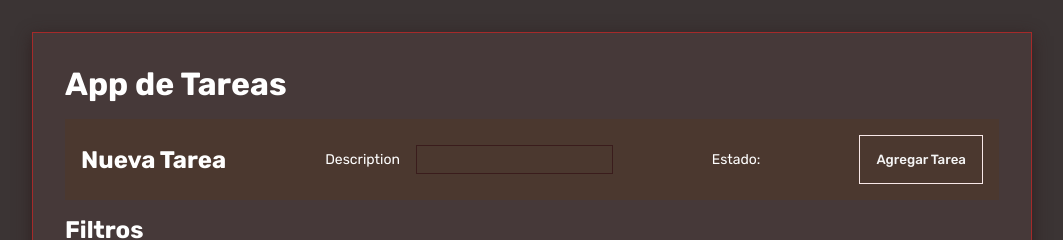
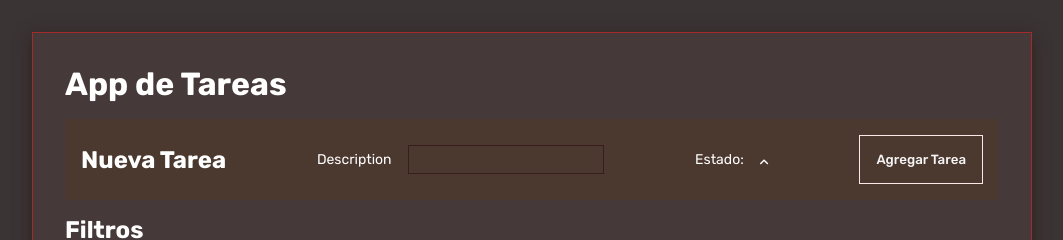
Before and after one commit to pablex72/task-manager-angular, an Angular app: page / in a window 1280 px wide. Shown: the top 240 px of the page, without its empty margins (108-1171 px from the left). Built offline with nearby package versions, Linux system fonts and the light colour scheme.

Commit message:
adicionando dropdown component

```diff
--- /dev/null
+++ b/src/app/components/dropdown/components/arrow.component.scss
@@ -0,0 +1,9 @@
+.svg {
+    transition-duration: 0.3s;
+    transform: rotate(0deg);
+}
+
+.active {
+    transition-duration: 0.3s;
+    transform: rotate(180deg);
+}
--- /dev/null
+++ b/src/app/components/dropdown/components/arrow.component.ts
@@ -0,0 +1,25 @@
+import { CommonModule } from '@angular/common';
+import { Component, Input } from '@angular/core';
+
+@Component({
+  standalone: true,
+  selector: 'app-arrow',
+  imports: [CommonModule],
+
+  template: ` <svg
+    [ngClass]="{ svg: !open, active: open }"
+    width="9"
+    height="6"
+    viewBox="0 0 9 6"
+    fill="#2c2c2c"
+  >
+    <path
+      d="M1.2505 5.07401L4.08408 2.26019L6.91767 5.07401C7.20249 5.35684 7.66258 5.35684 7.9474 5.07401C8.23222 4.79118 8.23222 4.33429 7.9474 4.05146L4.5953 0.722746C4.31048 0.439914 3.85039 0.439914 3.56557 0.722746L0.213471 4.05146C-0.0713481 4.33429 -0.0713482 4.79118 0.21347 5.07401C0.498289 5.34959 0.965684 5.35684 1.2505 5.07401Z"
+      fill="white"
+    ></path>
+  </svg>`,
+  styleUrls: ['./arrow.component.scss'],
+})
+export class ArrowComponent {
+  @Input() open?: boolean;
+}
--- /dev/null
+++ b/src/app/components/dropdown/dropdown.component.css
@@ -0,0 +1,3 @@
+:host {
+  display: block;
+}
--- /dev/null
+++ b/src/app/components/dropdown/dropdown.component.html
@@ -0,0 +1,25 @@
+<div class="selectContainer">
+  <div (click)="toggleDropdown()" class="select">
+    <ng-container *ngIf="optionSelected?.name; else placeholderTemplate">
+      <p class="option-select">
+        <span>{{ optionSelected.name }}</span>
+      </p>
+    </ng-container>
+    <app-arrow />
+  </div>
+  <div class="options" *ngIf="open">
+    <div
+      *ngFor="let option of options"
+      class="options"
+      (click)="selectOption(option)"
+    >
+      <span>
+        {{ option.name }}
+      </span>
+    </div>
+  </div>
+</div>
+
+<ng-template #placeholderTemplate>
+  <span class="withOpacity"> {{ placeholder }}</span>
+</ng-template>
--- /dev/null
+++ b/src/app/components/dropdown/dropdown.component.ts
@@ -0,0 +1,26 @@
+import { ChangeDetectionStrategy, Component, EventEmitter, Input, Output } from '@angular/core';
+import { BrowserModule } from "@angular/platform-browser";
+import { ArrowComponent } from "./components/arrow.component";
+
+@Component({
+  selector: 'app-dropdown',
+  standalone: true,
+  imports: [BrowserModule, ArrowComponent],
+  templateUrl: './dropdown.component.html',
+  styleUrls: ['./dropdown.component.css'],
+})
+export class DropdownComponent {
+  @Input() placeholder?: string
+  @Input() options: any[] = []
+  @Input() optionSelected?: any
+  @Output() onSelected: EventEmitter<any> = new EventEmitter<any>();
+
+  public open: boolean = false;
+  public toggleDropdown() {
+    this.open = ! this.open
+  }
+  public selectOption(option: any){
+    this.onSelected.emit(option);
+    this.open = false
+  }
+}
--- a/src/app/components/todo-form/todo-form.component.html
+++ b/src/app/components/todo-form/todo-form.component.html
@@ -13,7 +13,7 @@
 
   <div class="form-group">
     <label for="description">Estado:</label>
-    <!-- agregar dropdown -->
+    <app-dropdown />
   </div>
 
   <button type="submit">Agregar Tarea</button>
--- a/src/app/components/todo-form/todo-form.component.ts
+++ b/src/app/components/todo-form/todo-form.component.ts
@@ -4,11 +4,12 @@ import { TodoStatus } from 'src/app/interfaces/todos.interfaces';
 import { formOptions } from 'src/app/config/options';
 import { Todo } from 'src/app/interfaces/todos.interfaces';
 import { FormsModule } from '@angular/forms';
+import { DropdownComponent } from "../dropdown/dropdown.component";
 
 @Component({
   selector: 'app-todo-form',
   standalone: true,
-  imports: [FormsModule],
+  imports: [FormsModule, DropdownComponent],
   templateUrl: './todo-form.component.html',
   styleUrls: ['./todo-form.component.css'],
 })
```
